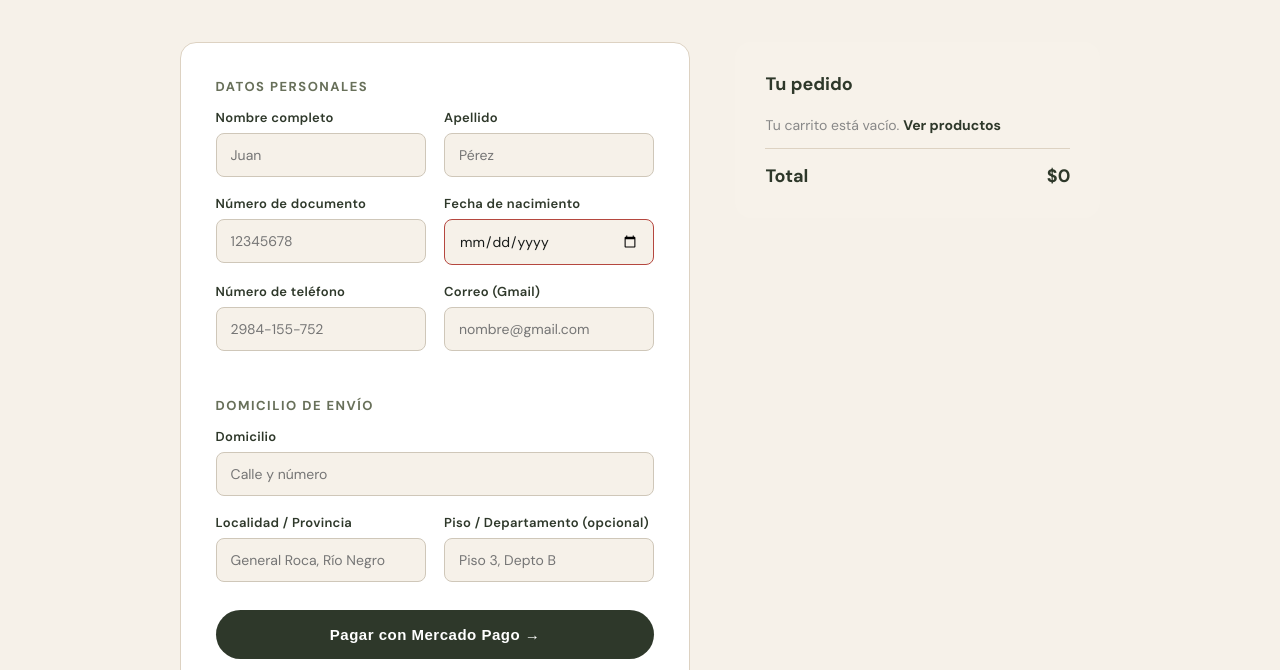
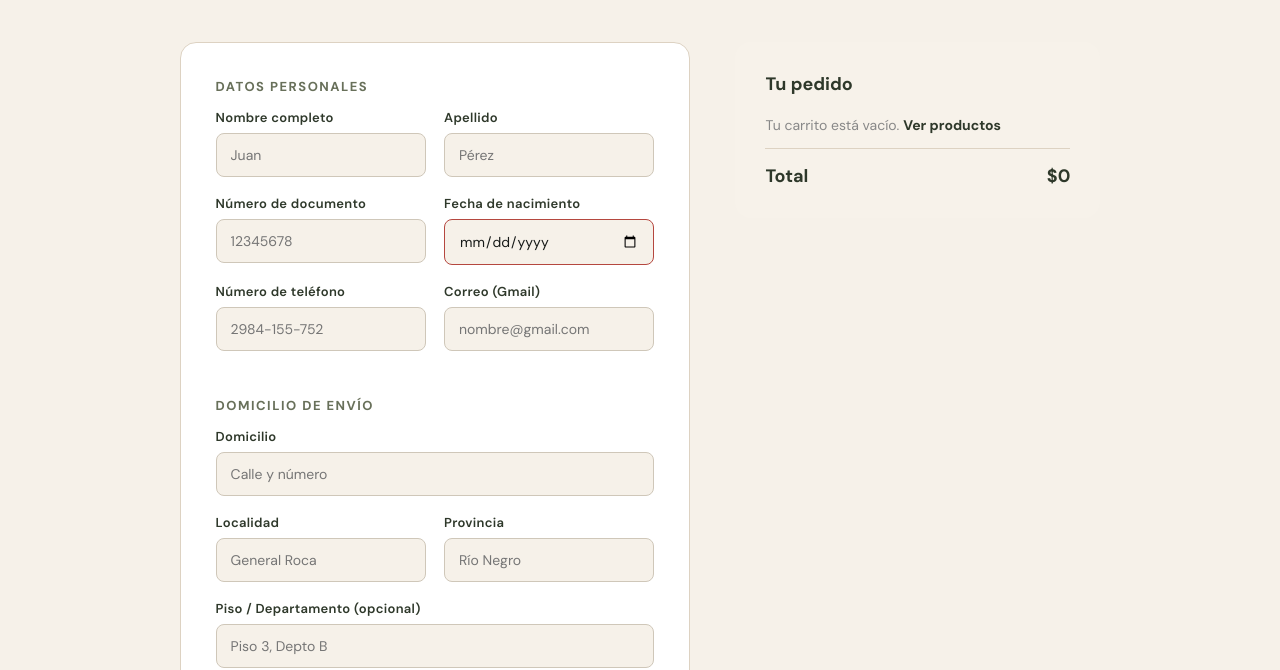
Before and after one commit to faltaelmate/FALTAELMATE, a website: page checkout.html in a window 1280 px wide. Shown: the part 282-952 px from the top of the page. Drawn offline with nearby package versions, Linux system fonts and the light colour scheme.

Commit message:
Add files via upload

```diff
--- a/checkout.html
+++ b/checkout.html
@@ -265,16 +265,22 @@
           </div>
           <div class="form-row">
             <div class="form-group">
-              <label for="direccion">Localidad / Provincia</label>
-              <input type="text" id="direccion" name="direccion" placeholder="General Roca, Río Negro" required>
+              <label for="localidad">Localidad</label>
+              <input type="text" id="localidad" name="localidad" placeholder="General Roca" required>
             </div>
             <div class="form-group">
+              <label for="provincia">Provincia</label>
+              <input type="text" id="provincia" name="provincia" placeholder="Río Negro" required>
+            </div>
+          </div>
+          <div class="form-row">
+            <div class="form-group full">
               <label for="piso">Piso / Departamento (opcional)</label>
               <input type="text" id="piso" name="piso" placeholder="Piso 3, Depto B">
             </div>
           </div>
 
-          <button type="submit" class="checkout-submit" id="checkoutSubmit">Pagar con Mercado Pago →</button>
+          <button type="submit" class="checkout-submit" id="checkoutSubmit">Continuar con el pago →</button>
           <p id="checkoutMessage" style="display:none;margin:12px 0 0;font-size:13px;color:#b5473f;"></p>
         </form>
 
@@ -460,7 +466,8 @@
         },
         shipping: {
           domicilio: document.getElementById('domicilio').value,
-          localidad: document.getElementById('direccion').value,
+          localidad: document.getElementById('localidad').value,
+          provincia: document.getElementById('provincia').value,
           piso: document.getElementById('piso').value || ''
         }
       };
```
